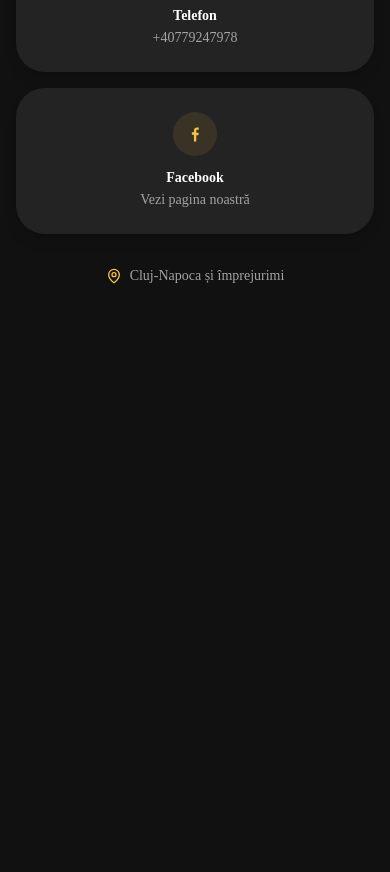
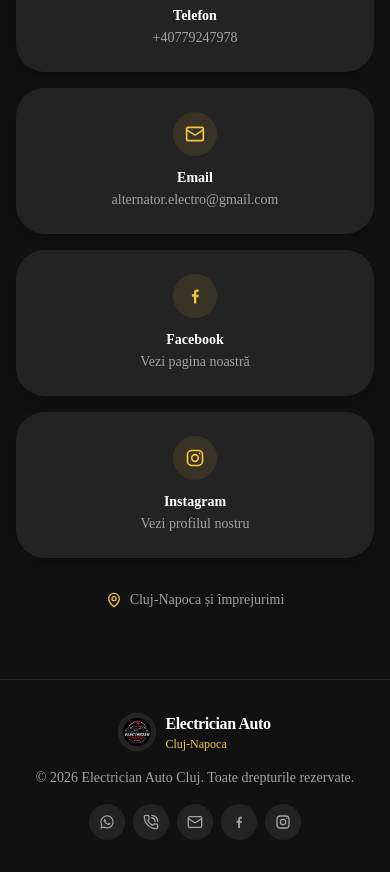
Before and after one commit to teodoracornea/electrician-site, a Next.js app: page / in a window 390 px wide. Shown: the part 4480-5352 px from the top of the page. Before the commit the page ends 4835 px from the top, so only its background shows below. Built offline with nearby package versions, Linux system fonts and the light colour scheme.

Commit message:
Add email/Instagram and a thin site footer
Contact section now includes email and Instagram alongside
WhatsApp/phone/Facebook. Footer keeps it minimal: logo, dynamic
copyright year, and the same set of contact icons.

Co-Authored-By: Claude Sonnet 5 <noreply@anthropic.com>

```diff
--- a/app/layout.tsx
+++ b/app/layout.tsx
@@ -1,6 +1,7 @@
 import type { Metadata } from "next";
 import { Geist, Geist_Mono } from "next/font/google";
 import { SiteHeader } from "@/components/site-header";
+import { SiteFooter } from "@/components/site-footer";
 import { hasPublicFile } from "@/lib/public-assets.server";
 import "./globals.css";
 
@@ -35,6 +36,7 @@ export default function RootLayout({
       <body className="min-h-full flex flex-col">
         <SiteHeader hasLogoFile={hasLogoFile} />
         {children}
+        <SiteFooter />
       </body>
     </html>
   );
--- a/components/contact.tsx
+++ b/components/contact.tsx
@@ -1,10 +1,16 @@
-import { MapPin, PhoneCall } from "lucide-react";
+import { Mail, MapPin, PhoneCall } from "lucide-react";
 import { FadeIn } from "@/components/fade-in";
 import { WhatsAppButton } from "@/components/whatsapp-button";
 import { PhoneButton } from "@/components/phone-button";
 import { WhatsAppIcon } from "@/components/icons/whatsapp-icon";
 import { FacebookIcon } from "@/components/icons/facebook-icon";
-import { getPhoneLink, getWhatsAppLink, siteConfig } from "@/lib/site-config";
+import { InstagramIcon } from "@/components/icons/instagram-icon";
+import {
+  getEmailLink,
+  getPhoneLink,
+  getWhatsAppLink,
+  siteConfig,
+} from "@/lib/site-config";
 
 const contactMethods = [
   {
@@ -22,10 +28,24 @@ const contactMethods = [
     external: false,
   },
   {
+    icon: Mail,
+    label: "Email",
+    value: siteConfig.email,
+    href: getEmailLink(),
+    external: false,
+  },
+  {
     icon: FacebookIcon,
     label: "Facebook",
     value: "Vezi pagina noastră",
     href: siteConfig.facebookUrl,
+    external: true,
+  },
+  {
+    icon: InstagramIcon,
+    label: "Instagram",
+    value: "Vezi profilul nostru",
+    href: siteConfig.instagramUrl,
     external: true,
   },
 ] as const;
@@ -49,7 +69,7 @@ export function Contact() {
           </div>
         </FadeIn>
 
-        <FadeIn delay={0.1} className="mt-12 grid gap-4 sm:grid-cols-3">
+        <FadeIn delay={0.1} className="mt-12 grid gap-4 sm:grid-cols-2 lg:grid-cols-5">
           {contactMethods.map((method) => (
             <a
               key={method.label}
--- /dev/null
+++ b/components/icons/instagram-icon.tsx
@@ -0,0 +1,20 @@
+import type { SVGProps } from "react";
+
+export function InstagramIcon(props: SVGProps<SVGSVGElement>) {
+  return (
+    <svg
+      viewBox="0 0 24 24"
+      fill="none"
+      stroke="currentColor"
+      strokeWidth="2"
+      strokeLinecap="round"
+      strokeLinejoin="round"
+      aria-hidden="true"
+      {...props}
+    >
+      <rect x="3" y="3" width="18" height="18" rx="5" />
+      <circle cx="12" cy="12" r="4" />
+      <circle cx="17.5" cy="6.5" r="1" fill="currentColor" stroke="none" />
+    </svg>
+  );
+}
--- /dev/null
+++ b/components/site-footer.tsx
@@ -0,0 +1,56 @@
+import { Mail, PhoneCall } from "lucide-react";
+import { Logo } from "@/components/logo";
+import { WhatsAppIcon } from "@/components/icons/whatsapp-icon";
+import { FacebookIcon } from "@/components/icons/facebook-icon";
+import { InstagramIcon } from "@/components/icons/instagram-icon";
+import {
+  getEmailLink,
+  getPhoneLink,
+  getWhatsAppLink,
+  siteConfig,
+} from "@/lib/site-config";
+import { hasPublicFile } from "@/lib/public-assets.server";
+
+const socialLinks = [
+  { icon: WhatsAppIcon, label: "WhatsApp", href: getWhatsAppLink() },
+  { icon: PhoneCall, label: "Telefon", href: getPhoneLink() },
+  { icon: Mail, label: "Email", href: getEmailLink() },
+  { icon: FacebookIcon, label: "Facebook", href: siteConfig.facebookUrl },
+  { icon: InstagramIcon, label: "Instagram", href: siteConfig.instagramUrl },
+] as const;
+
+export function SiteFooter() {
+  const hasLogoFile = hasPublicFile("logo.jpg");
+  const year = new Date().getFullYear();
+
+  return (
+    <footer className="border-t border-border py-8">
+      <div className="mx-auto flex max-w-6xl flex-col items-center gap-4 px-4 sm:flex-row sm:justify-between sm:px-6 lg:px-8">
+        <Logo size="sm" hasLogoFile={hasLogoFile} />
+
+        <p className="text-sm text-muted-foreground">
+          © {year} {siteConfig.name}. Toate drepturile rezervate.
+        </p>
+
+        <div className="flex items-center gap-2">
+          {socialLinks.map((social) => (
+            <a
+              key={social.label}
+              href={social.href}
+              target={social.href.startsWith("http") ? "_blank" : undefined}
+              rel={
+                social.href.startsWith("http")
+                  ? "noopener noreferrer"
+                  : undefined
+              }
+              aria-label={social.label}
+              className="flex size-9 items-center justify-center rounded-full bg-card text-muted-foreground transition-colors hover:bg-accent/10 hover:text-accent"
+            >
+              <social.icon className="size-4" />
+            </a>
+          ))}
+        </div>
+      </div>
+    </footer>
+  );
+}
--- a/lib/site-config.ts
+++ b/lib/site-config.ts
@@ -4,8 +4,10 @@ export const siteConfig = {
   city: "Cluj-Napoca",
   phone: "+40779247978",
   whatsapp: "40779247978",
+  email: "alternator.electro@gmail.com",
   facebookUrl:
     "https://www.facebook.com/profile.php?id=100083288735040&locale=ro_RO",
+  instagramUrl: "https://www.instagram.com/electrician.auto.cluj",
 } as const;
 
 export const navLinks = [
@@ -26,3 +28,7 @@ export function getWhatsAppLink(message: string = defaultWhatsAppMessage) {
 export function getPhoneLink() {
   return `tel:${siteConfig.phone}`;
 }
+
+export function getEmailLink() {
+  return `mailto:${siteConfig.email}`;
+}
```
